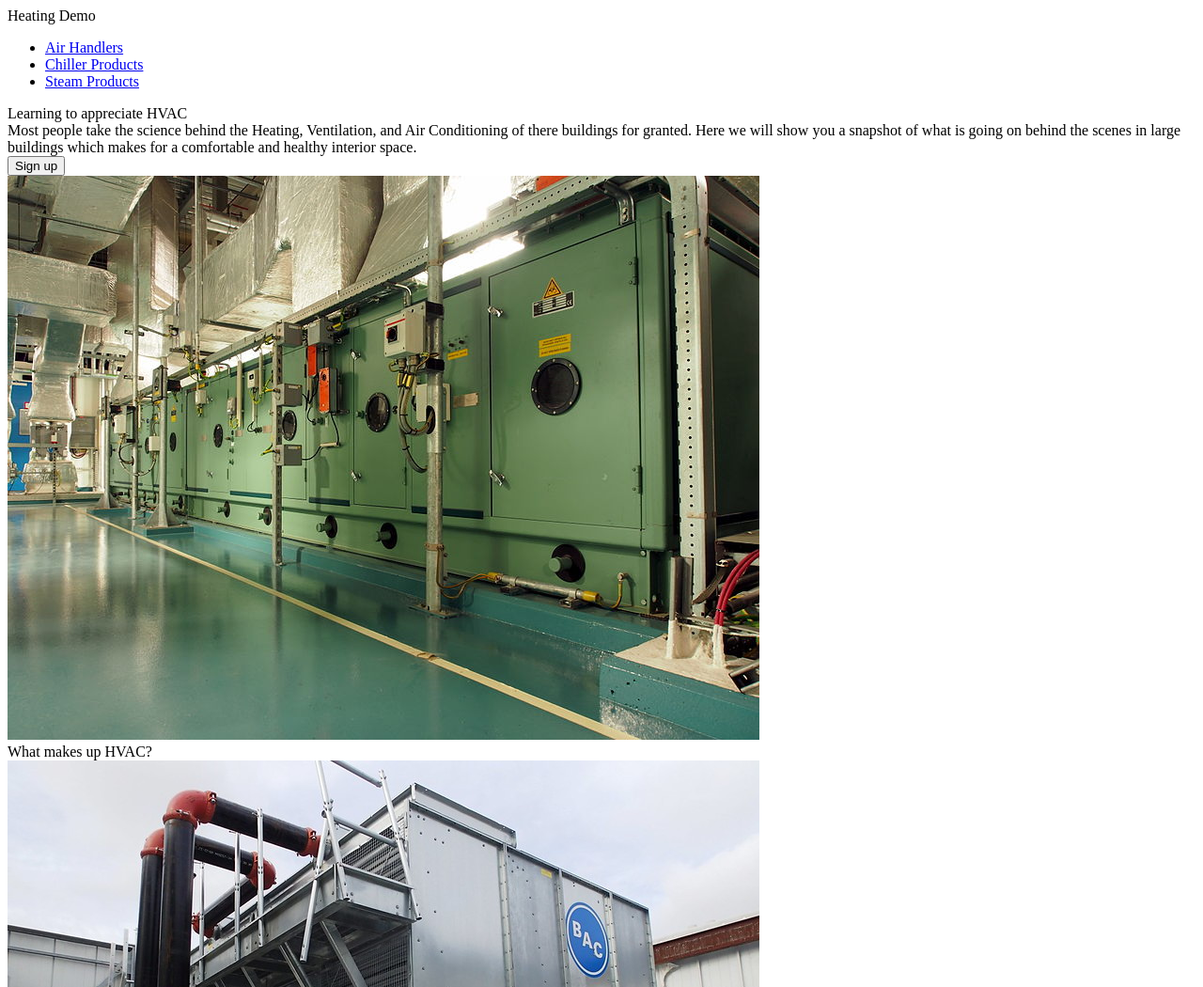
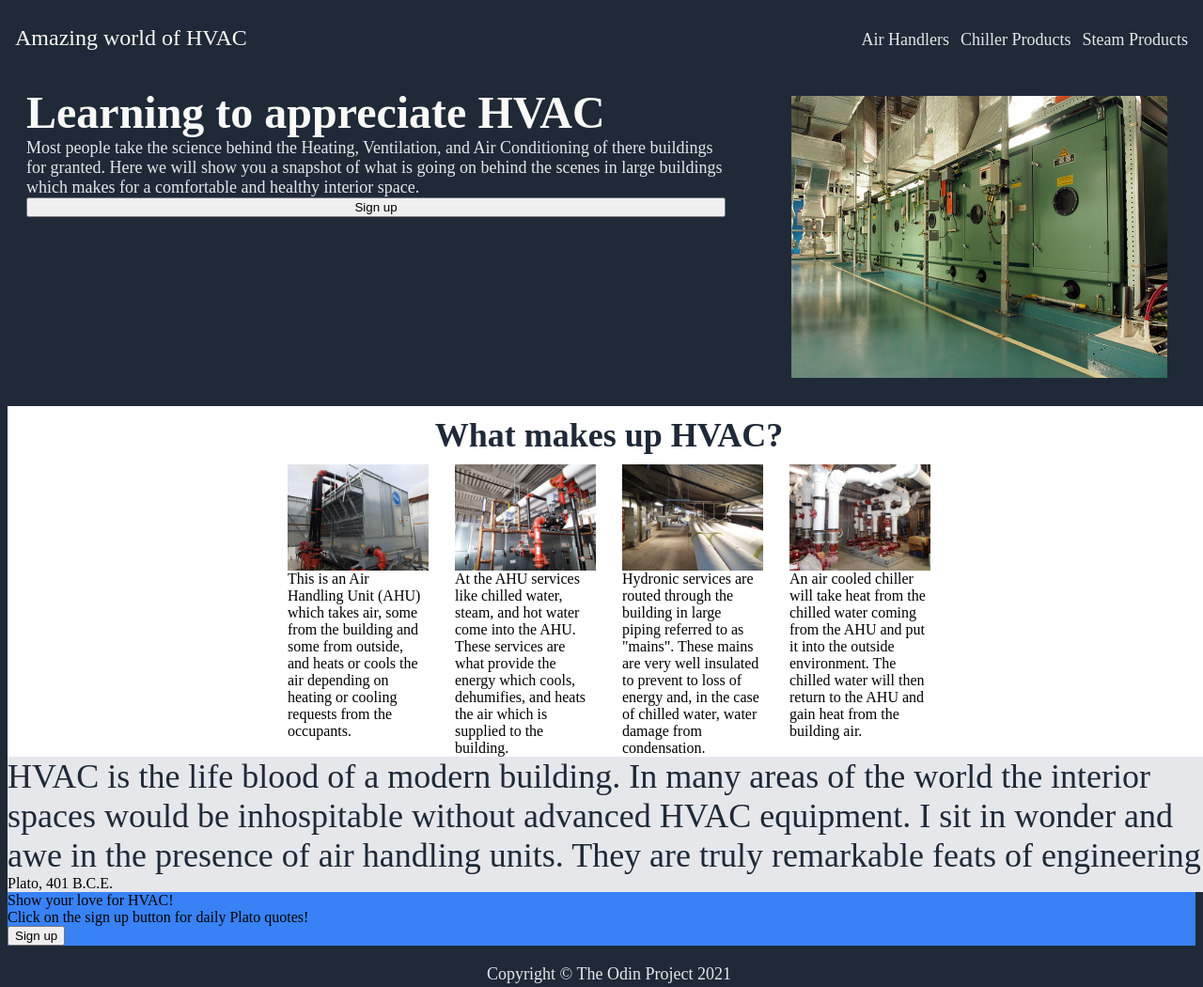
Before and after one commit to Nesquiker/Landing_page, a plain HTML site: page index.html in a window 1280 px wide. Shown: the top 1050 px of the page at 94% size. Drawn offline with Linux system fonts and the light colour scheme.

Commit message:
First pass at landing page

```diff
--- a/index.html
+++ b/index.html
@@ -4,11 +4,12 @@
 	<head>
 		<meta charset="UTF-8">
 		<title>HVAC for you!</title>
+		<link rel="stylesheet" href="styles/landing.css">
 	</head>
 
 	<body>
 		<div class="header">
-			<div class="header_logo">Heating Demo
+			<div class="header_logo">Amazing world of HVAC
 			</div>
 			<ul>
 				<li><a href="#">Air Handlers</a></li>
@@ -27,11 +28,12 @@
 				<button class="signup">Sign up
 				</button>
 			</div>
-			<img class="title_image" src="images/AHU.jpg" alt="Air handling unit.">
+			<img class="title_image" src="images/ahu.jpg" alt="Air handling unit.">
 		</div>
 
 		<div class="second_container">
 			<div class="second_title"> What makes up HVAC?</div>
+			<div class="subimages_container">
 				<div class="image_group">
 					<img class="subimage" src="images/one.jpg" alt="Air handling unit">
 					<div class="subtext">This is an Air Handling Unit (AHU) which takes air, some from the building and some from outside, and heats or cools the air depending on heating or cooling requests from the occupants.
@@ -54,6 +56,7 @@
 					</div>
 				</div>
 			</div>
+		</div>
 
 		<div class="quote_container">
 			<div class="quotes">HVAC is the life blood of a modern building. In many areas of the world the interior spaces would be inhospitable without advanced HVAC equipment. I sit in wonder and awe in the presence of air handling units. They are truly remarkable feats of engineering. </div>
@@ -66,6 +69,7 @@
 				<div class="action_text">Click on the sign up button for daily Plato quotes!</div>
 			<button class="bottom_button">Sign up</button>
 			</div>
+		</div>
 
 		<div class="footer">Copyright © The Odin Project 2021
 		</div>
--- /dev/null
+++ b/styles/landing.css
@@ -0,0 +1,126 @@
+body {
+	display: flex;
+	flex-direction: column;
+	flex: 1;
+	height: 100vh;
+	background: #1F2937;
+}
+
+.header {
+	display: flex;
+	justify-content: space-between;
+	align-items: center;
+	height: 48px;
+	padding: 8px;
+	color: #F9FAF8;
+	font-size: 24px;
+}
+
+ul {
+	list-style-type: none;
+	display: flex;
+	gap: 12px;
+}
+
+a {
+	text-decoration: none;
+	color: #E5E7EB;
+	font-size: 18px;
+
+}
+
+.top_container {
+	display: flex;
+	justify-content: space-between;
+}
+
+.title_text_signup {
+	display: flex;
+	flex-direction: column;
+	margin-right: 20px;
+	padding: 20px;
+	}
+
+
+.title_image {
+	width: 400px;
+	height: auto;
+	padding: 30px;
+}
+
+.title {
+	font-size: 48px;
+	font-weight: bold;
+	color: #F9FAF8;
+}
+
+.title_subtext {
+	font-size: 18px;
+	color: #E5E7EB;
+}
+
+.second_container {
+	background: white;
+	display: flex;
+	flex-direction: column;
+	align-items: center;
+	width: 100vw;
+}
+
+.second_title {
+	font-size: 36px;
+	font-weight: bold;
+	color: #1F2937;
+	margin: 10px;
+}
+
+.subimages_container {
+	display: flex;
+	justify-content: space-between;
+	flex-wrap: wrap;
+	gap: 28px;
+}
+
+.image_group {
+	display: flex;
+	flex-direction: column;
+	align-items: center;
+}
+
+.subtext {
+	width: 150px;
+}
+
+.subimage {
+	width: 150px;
+	height: auto;
+}
+
+.quote_container {
+	display: flex;
+	flex-direction: column;
+	width: 100vw;
+	background: #E5E7EB;
+}
+
+.quotes {
+	font-size: 36px;
+	font-weight: 200;
+	color: #1F2937;
+}
+
+.sign_up_container {
+	display: flex;
+	justify-content: space-between;
+	align-items: center;
+	background: #3882F6;
+}
+
+.footer {
+	width: 100vw;
+	height: 30px;
+	color: #E5E7EB;
+	font-size: 18px;
+	text-align: center;
+	padding-top: 20px;
+}
```
Also changed, not shown: images/ahu.jpg (renamed from images/AHU.JPG). Lines whose indentation alone changed are shown as unchanged.
